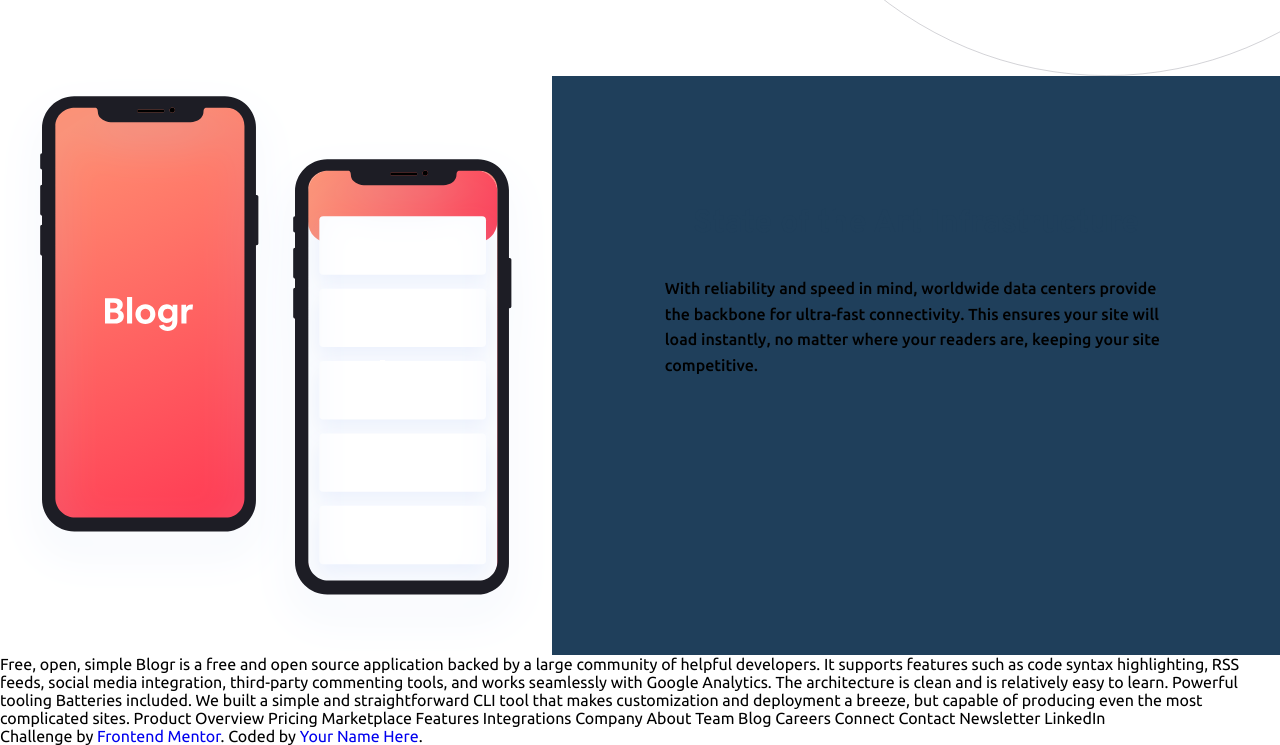
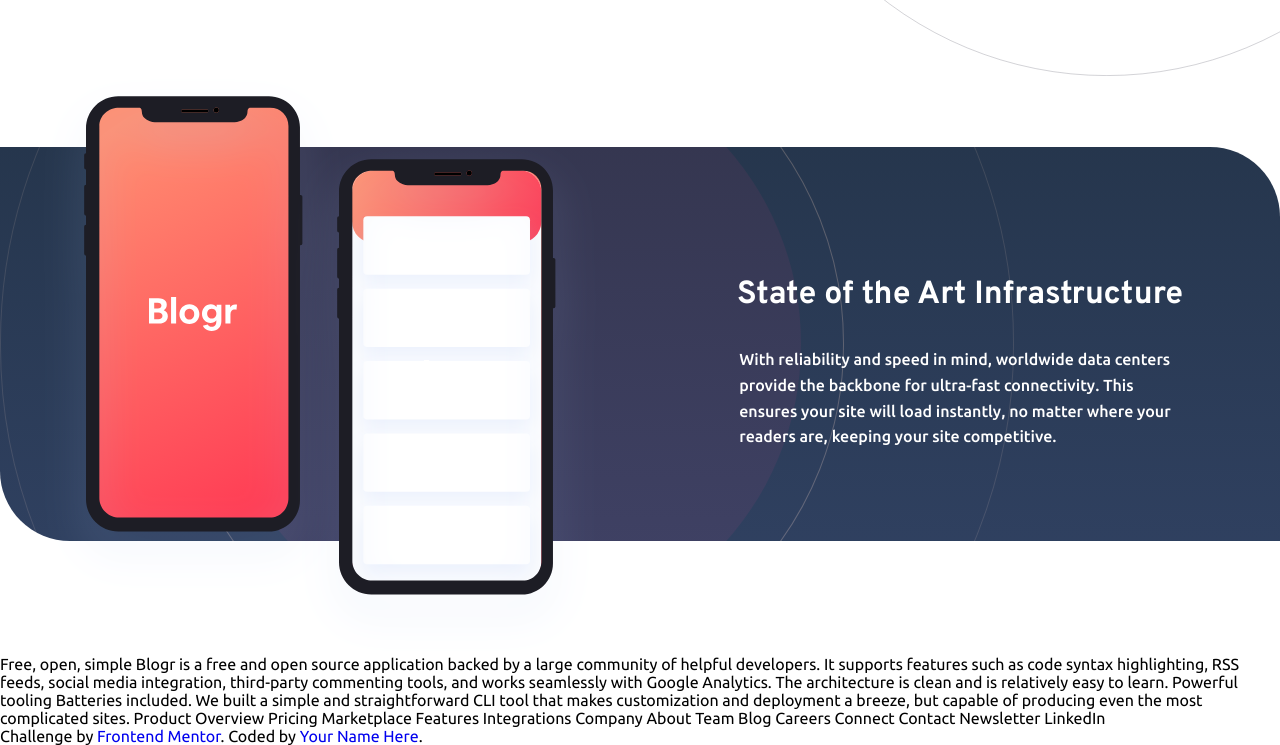
Before and after one commit to MPelyhes/frontend-mentors, a plain HTML site: page index.html in a window 1280 px wide. Shown: the part 1220-1965 px from the top of the page. Drawn offline with Linux system fonts and the light colour scheme.

Commit message:
style phone section

```diff
--- a/index.html
+++ b/index.html
@@ -89,14 +89,20 @@
     </div>
 </main>
 
-<article>
-  <img src="images/illustration-phones.svg" alt="phone-image">
+<article class="phone-article">
+  <div class="article-container">
+    <div class="phone-container">
+      <img src="images/illustration-phones.svg" alt="phone-image" id="phone-image">
+    </div>
+    <div class="background-container">
       <div class="text-right">
         <h2 class="light-header">State of the Art Infrastructure</h2>
         <p class="main-content">
           With reliability and speed in mind, worldwide data centers provide the backbone for ultra-fast connectivity.
           This ensures your site will load instantly, no matter where your readers are, keeping your site competitive.
         </p>
+      </div>
+    </div>
   </div>
 </article>
 
--- a/styles.css
+++ b/styles.css
@@ -16,7 +16,7 @@ body{
 
 header{
   background-color: var(--very-light-red);
-  background-image: url("./images/bg-pattern-intro.svg");
+  background-image: linear-gradient(rgba(255, 143, 112, 0.4), rgba(255, 61, 84, 0.4)), url("./images/bg-pattern-intro.svg");
   background-size: auto;
   background-position: center;
   width: 100%;
@@ -196,8 +196,6 @@ h4{
 }
 
 #editor-image{
-  /* grid-column: 2;
-  grid-row: 1 / span 4; */
   width: 120%;
   margin: 4rem 0 0 4rem;
 }
@@ -213,10 +211,44 @@ article{
   width: 100%;
   display: flex;
   flex-direction: row;
+  color: white;
 }
 
+article h2 {
+  color: white;
+}
+.article-container{
+  display: grid;
+  grid-template-columns: repeat(2, 1fr);
+  grid-template-rows: 1;
+  width: 100%;
+}
+.background-container{
+  height: 68%;
+  background-color: var(--very-dark-blue);
+  background-image: linear-gradient(rgba(44, 45, 63, 0.5), rgba(63, 65, 100, 0.5)), url("images/bg-pattern-circles.svg");
+  background-position: left center;
+  background-repeat: no-repeat;
+  grid-column: 1 / span 2;
+  grid-row: 1 / span 2;
+  z-index: 1;
+  display: flex;
+  justify-content: flex-end;
+  align-self: center;
+  margin-bottom: 2.7rem;
+  border-radius: 0 70px 0 70px;
+}
+
+
+
 .text-right{
-  width: 100%;
-  background-color: var(--very-dark-blue);
-  z-index: 1;
+  width: 50%;
 }
+
+.phone-container{
+  grid-column: 1;
+  grid-row: 1;
+  display: flex;
+  justify-content: center;
+  z-index: 2;
+}
```
Lines whose indentation alone changed are shown as unchanged.
